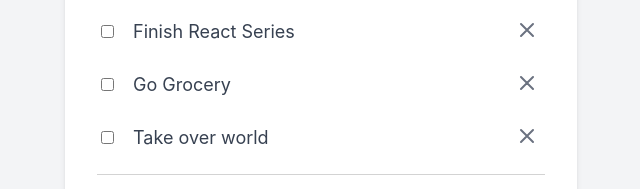
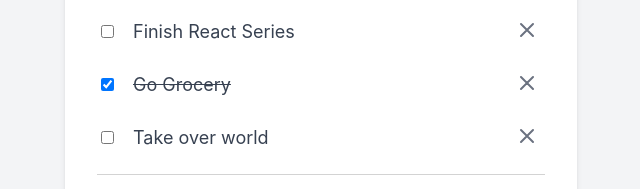
Before and after one commit to otherpaco/lc-react-alt, a React (Create React App) app: page / in a window 1280 px wide. Shown: the part 173-362 px from the top of the page, without its empty margins (319-959 px from the left). Built offline with nearby package versions, Linux system fonts and the light colour scheme.

Commit message:
Episode 5 - Editing Todos

```diff
--- a/src/App.css
+++ b/src/App.css
@@ -70,7 +70,7 @@ h2 {
   width: 100%;
   border: none;
   box-shadow: 0 1px 3px 0 rgba(0, 0, 0, 0.1), 0 1px 2px 0 rgba(0, 0, 0, 0.06);
-  padding: 8px;
+  padding: 6px 8px;
   font-size: 18px;
 }
 
--- a/src/components/App.jsx
+++ b/src/components/App.jsx
@@ -10,18 +10,21 @@ function App() {
   const [todos, setTodos] = useState([
     {
       id: 1,
+      isComplete: false,
+      isEditing: false,
       title: 'Finish React Series',
-      isComplete: false,
     },
     {
       id: 2,
+      isComplete: true,
+      isEditing: false,
       title: 'Go Grocery',
-      isComplete: true,
     },
     {
       id: 3,
+      isComplete: false,
+      isEditing: false,
       title: 'Take over world',
-      isComplete: false,
     },
   ]);
 
@@ -30,7 +33,7 @@ function App() {
   const [todoInput, setTodoInput] = useState('');
 
   /**
-   * FUNCTIONS
+   * METHODS
    */
 
   const addTodo = (event) => {
@@ -42,8 +45,9 @@ function App() {
       ...todos,
       {
         id: idForTodo,
-        title: todoInput,
         isComplete: false,
+        isEditing: false,
+        title: todoInput.trim(),
       },
     ]);
     setTodoInput('');
@@ -56,6 +60,39 @@ function App() {
 
   const handleInput = (event) => {
     setTodoInput(event.target.value);
+  };
+
+  const toggleIsComplete = (id) => {
+    const updatedTodos = todos.map((todo) => {
+      if (todo.id === id) {
+        todo.isComplete = !todo.isComplete;
+      }
+      return todo;
+    });
+    setTodos(updatedTodos);
+  };
+
+  const toggleIsEditing = (id) => {
+    const updatedTodos = todos.map((todo) => {
+      if (todo.id === id) {
+        todo.isEditing = !todo.isEditing;
+      }
+      return todo;
+    });
+    setTodos(updatedTodos);
+  };
+
+  const updateTodo = (event, id) => {
+    const updatedTodos = todos.map((todo) => {
+      if (todo.id === id) {
+        if (event.target.value.trim().length !== 0) {
+          todo.title = event.target.value.trim();
+        }
+        todo.isEditing = false;
+      }
+      return todo;
+    });
+    setTodos(updatedTodos);
   };
 
   /**
@@ -80,9 +117,36 @@ function App() {
           {todos.map((todo, index) => (
             <li key={todo.id} className="todo-item-container">
               <div className="todo-item">
-                <input type="checkbox" />
-                <span className="todo-item-label">{todo.title}</span>
-                {/* <input type="text" className="todo-item-input" value="Finish React Series" /> */}
+                <input
+                  type="checkbox"
+                  onChange={() => toggleIsComplete(todo.id)}
+                  checked={todo.isComplete}
+                />
+                {todo.isEditing ? (
+                  <input
+                    autoFocus
+                    className="todo-item-input"
+                    onBlur={(e) => updateTodo(e, todo.id)}
+                    onKeyDown={(e) => {
+                      if (e.key === 'Enter') {
+                        updateTodo(e, todo.id);
+                      } else if (e.key === 'Escape') {
+                        toggleIsEditing(todo.id);
+                      }
+                    }}
+                    type="text"
+                    defaultValue={todo.title}
+                  />
+                ) : (
+                  <span
+                    className={`todo-item-label ${
+                      todo.isComplete ? 'line-through' : ''
+                    }`}
+                    onDoubleClick={() => toggleIsEditing(todo.id)}
+                  >
+                    {todo.title}
+                  </span>
+                )}
               </div>
               <button onClick={() => deleteTodo(todo.id)} className="x-button">
                 <svg
```
Also changed, not shown: 2 other files (tests, documents, lock files or other folders).
